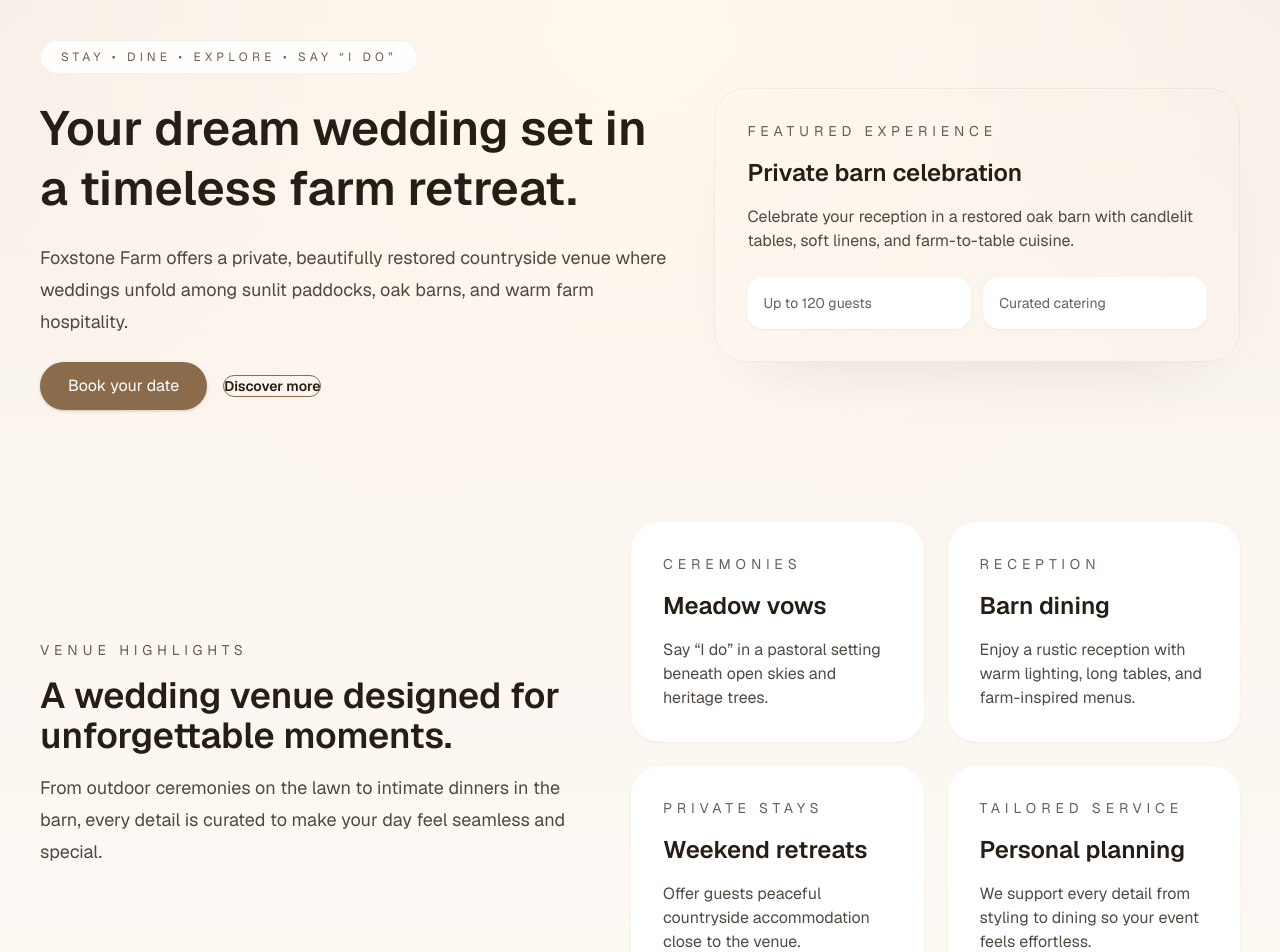
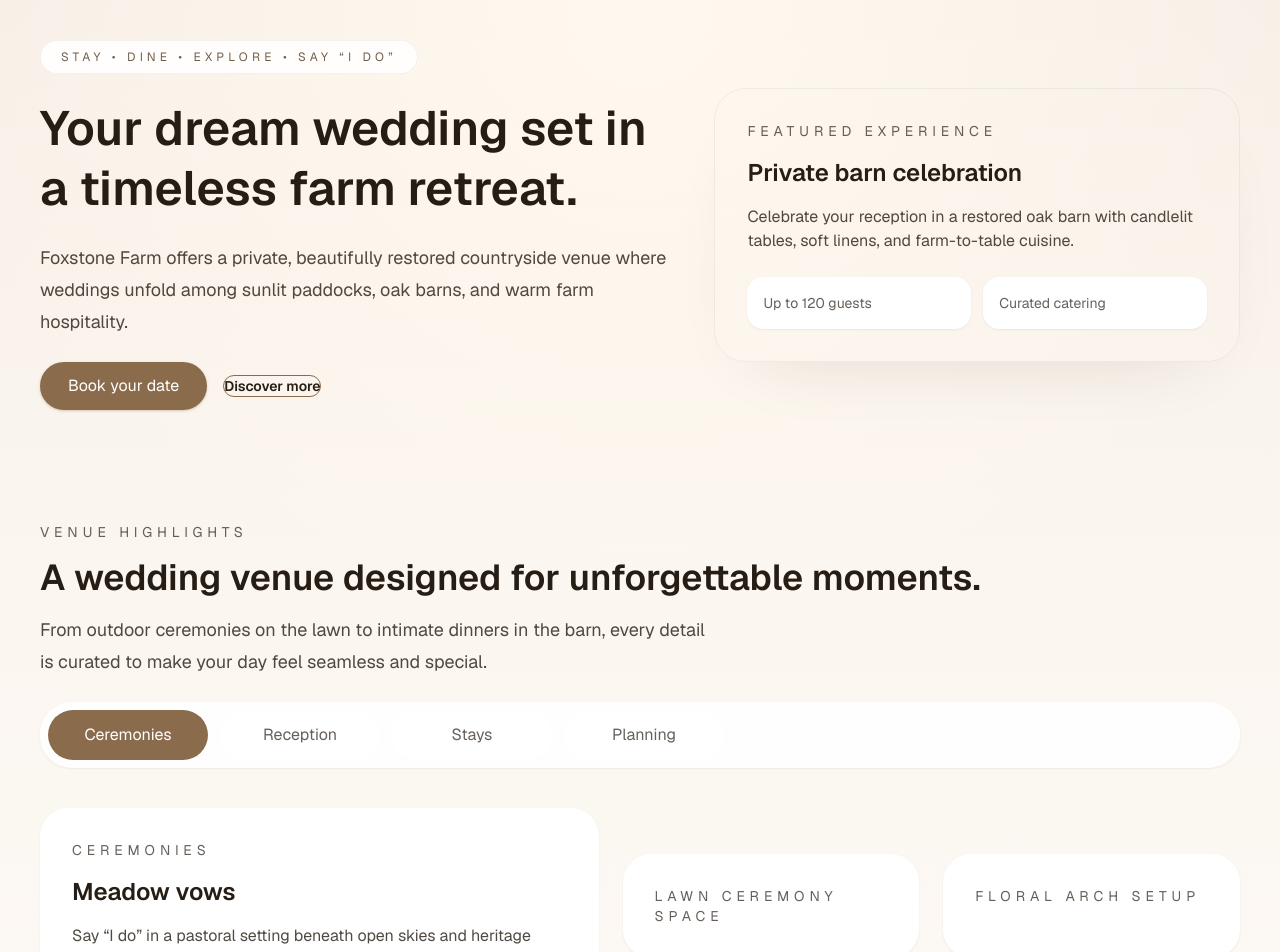
Before and after one commit to foxstone-digital/event-booker, a Next.js app: page / in a window 1280 px wide. Shown: the top 952 px of the page. Built offline with nearby package versions, Linux system fonts and the light colour scheme.

Commit message:
chore: use radix tabs for package navigation

```diff
--- /dev/null
+++ b/app/components/PackageTabs.tsx
@@ -0,0 +1,79 @@
+"use client";
+
+import * as Tabs from "@radix-ui/react-tabs";
+
+const packageDetails = [
+  {
+    value: "ceremonies",
+    label: "Ceremonies",
+    title: "Meadow vows",
+    description: "Say “I do” in a pastoral setting beneath open skies and heritage trees.",
+    highlights: ["Lawn ceremony space", "Floral arch setup"],
+  },
+  {
+    value: "reception",
+    label: "Reception",
+    title: "Barn dining",
+    description: "Enjoy a rustic reception with warm lighting, long tables, and farm-inspired menus.",
+    highlights: ["Oak barn seating", "Gourmet farm-to-table"],
+  },
+  {
+    value: "stays",
+    label: "Stays",
+    title: "Weekend retreats",
+    description: "Offer guests peaceful countryside accommodation close to the venue.",
+    highlights: ["Guest cottages", "Private breakfast service"],
+  },
+  {
+    value: "planning",
+    label: "Planning",
+    title: "Personal planning",
+    description: "We support every detail from styling to dining so your event feels effortless.",
+    highlights: ["Dedicated coordinator", "Custom décor guidance"],
+  },
+];
+
+export default function PackageTabs() {
+  return (
+    <section className="space-y-6 py-12" id="packages">
+      <div className="space-y-4">
+        <p className="text-sm uppercase tracking-[0.35em] text-foreground/70">Venue highlights</p>
+        <h2 className="text-3xl font-semibold text-accent-strong sm:text-4xl">A wedding venue designed for unforgettable moments.</h2>
+        <p className="max-w-2xl text-lg leading-8 text-foreground/80">
+          From outdoor ceremonies on the lawn to intimate dinners in the barn, every detail is curated to make your day feel seamless and special.
+        </p>
+      </div>
+
+      <Tabs.Root defaultValue="ceremonies" className="space-y-10">
+        <Tabs.List className="flex flex-wrap gap-3 rounded-[32px] bg-white/90 p-2 shadow-sm shadow-black/5">
+          {packageDetails.map((item) => (
+            <Tabs.Trigger
+              key={item.value}
+              value={item.value}
+              className="inline-flex min-w-[10rem] items-center justify-center rounded-full border border-transparent bg-white px-5 py-3 text-sm font-semibold text-foreground/70 transition hover:text-accent focus:outline-none focus:ring-2 focus:ring-accent/30 data-[state=active]:bg-accent data-[state=active]:text-white"
+            >
+              {item.label}
+            </Tabs.Trigger>
+          ))}
+        </Tabs.List>
+
+        {packageDetails.map((item) => (
+          <Tabs.Content key={item.value} value={item.value} className="grid gap-6 lg:grid-cols-[0.95fr_1.05fr] lg:items-center">
+            <div className="rounded-[28px] bg-white p-8 shadow-sm shadow-black/5">
+              <p className="text-sm uppercase tracking-[0.35em] text-foreground/70">{item.label}</p>
+              <h3 className="mt-4 text-2xl font-semibold text-accent-strong">{item.title}</h3>
+              <p className="mt-4 text-foreground/80">{item.description}</p>
+            </div>
+            <div className="grid gap-6 sm:grid-cols-2">
+              {item.highlights.map((highlight) => (
+                <div key={highlight} className="rounded-[28px] bg-white p-8 shadow-sm shadow-black/5">
+                  <p className="text-sm uppercase tracking-[0.35em] text-foreground/70">{highlight}</p>
+                </div>
+              ))}
+            </div>
+          </Tabs.Content>
+        ))}
+      </Tabs.Root>
+    </section>
+  );
+}
--- a/app/page.tsx
+++ b/app/page.tsx
@@ -1,43 +1,13 @@
 import Footer from "./components/Footer";
 import Header from "./components/Header";
+import PackageTabs from "./components/PackageTabs";
 
 export default function Home() {
   return (
     <main className="min-h-screen bg-[radial-gradient(circle_at_top,_rgba(255,249,239,0.95),_transparent_35%),linear-gradient(180deg,_#f7efe7_0%,_#fbf6f0_30%,_#fffdf9_100%)] text-foreground">
       <div className="mx-auto flex min-h-screen max-w-7xl flex-col px-6 py-10 sm:px-8 lg:px-10">
         <Header />
-
-        <section className="grid gap-10 py-12 lg:grid-cols-[0.95fr_1.05fr] lg:items-center" id="packages">
-          <div className="space-y-4">
-            <p className="text-sm uppercase tracking-[0.35em] text-foreground/70">Venue highlights</p>
-            <h2 className="text-3xl font-semibold text-accent-strong sm:text-4xl">A wedding venue designed for unforgettable moments.</h2>
-            <p className="max-w-2xl text-lg leading-8 text-foreground/80">
-              From outdoor ceremonies on the lawn to intimate dinners in the barn, every detail is curated to make your day feel seamless and special.
-            </p>
-          </div>
-          <div className="grid gap-6 sm:grid-cols-2">
-            <article className="rounded-[28px] bg-white p-8 shadow-sm shadow-black/5">
-              <p className="text-sm uppercase tracking-[0.35em] text-foreground/70">Ceremonies</p>
-              <h3 className="mt-4 text-2xl font-semibold text-accent-strong">Meadow vows</h3>
-              <p className="mt-4 text-foreground/80">Say “I do” in a pastoral setting beneath open skies and heritage trees.</p>
-            </article>
-            <article className="rounded-[28px] bg-white p-8 shadow-sm shadow-black/5">
-              <p className="text-sm uppercase tracking-[0.35em] text-foreground/70">Reception</p>
-              <h3 className="mt-4 text-2xl font-semibold text-accent-strong">Barn dining</h3>
-              <p className="mt-4 text-foreground/80">Enjoy a rustic reception with warm lighting, long tables, and farm-inspired menus.</p>
-            </article>
-            <article className="rounded-[28px] bg-white p-8 shadow-sm shadow-black/5">
-              <p className="text-sm uppercase tracking-[0.35em] text-foreground/70">Private stays</p>
-              <h3 className="mt-4 text-2xl font-semibold text-accent-strong">Weekend retreats</h3>
-              <p className="mt-4 text-foreground/80">Offer guests peaceful countryside accommodation close to the venue.</p>
-            </article>
-            <article className="rounded-[28px] bg-white p-8 shadow-sm shadow-black/5">
-              <p className="text-sm uppercase tracking-[0.35em] text-foreground/70">Tailored service</p>
-              <h3 className="mt-4 text-2xl font-semibold text-accent-strong">Personal planning</h3>
-              <p className="mt-4 text-foreground/80">We support every detail from styling to dining so your event feels effortless.</p>
-            </article>
-          </div>
-        </section>
+        <PackageTabs />
 
         <section className="grid gap-10 py-12 lg:grid-cols-[1.1fr_0.9fr] lg:items-center" id="about">
           <div className="space-y-4 rounded-[32px] bg-white/90 p-10 shadow-[0_32px_80px_-50px_rgba(47,35,22,0.18)]">
--- a/package.json
+++ b/package.json
@@ -10,6 +10,7 @@
   },
   "dependencies": {
     "@radix-ui/react-dialog": "^1.1.18",
+    "@radix-ui/react-tabs": "^1.1.16",
     "next": "16.2.9",
     "react": "19.2.4",
     "react-dom": "19.2.4"
```
Also changed, not shown: 1 other file (tests, documents, lock files or other folders).
